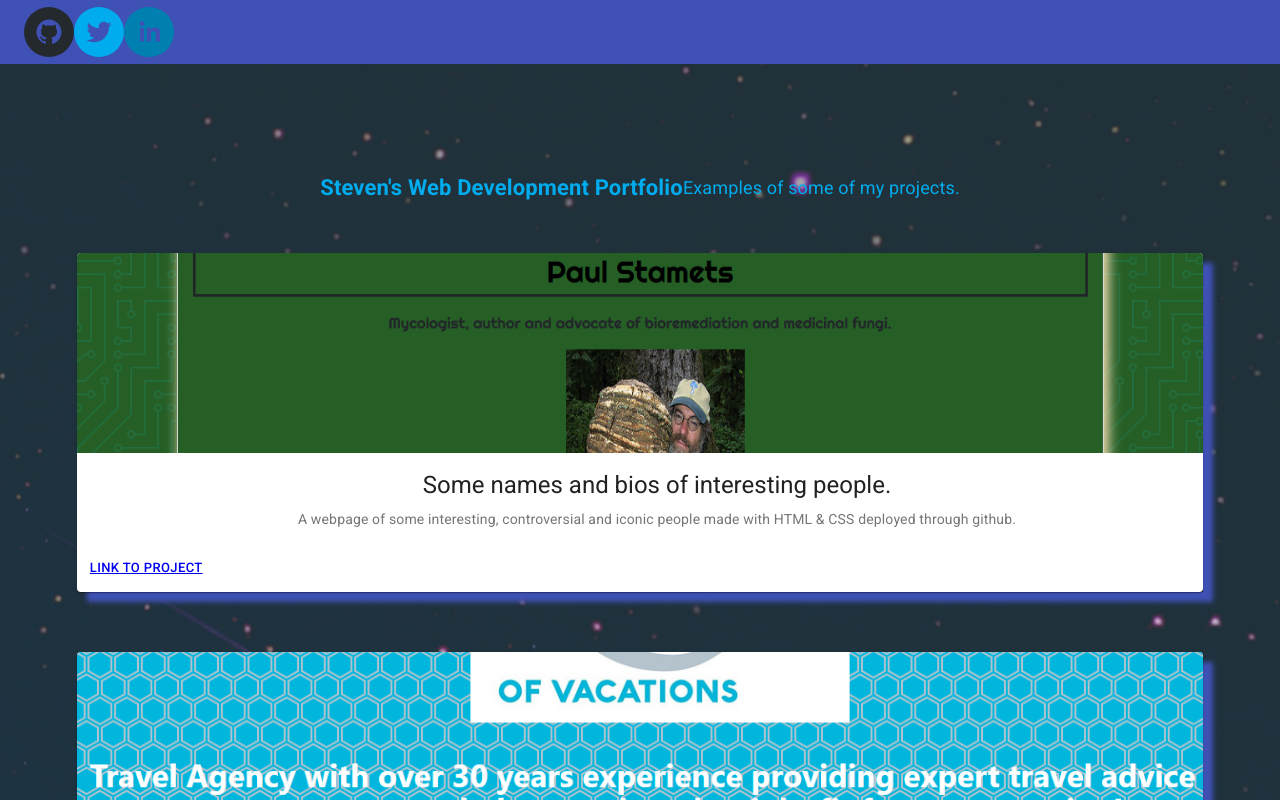
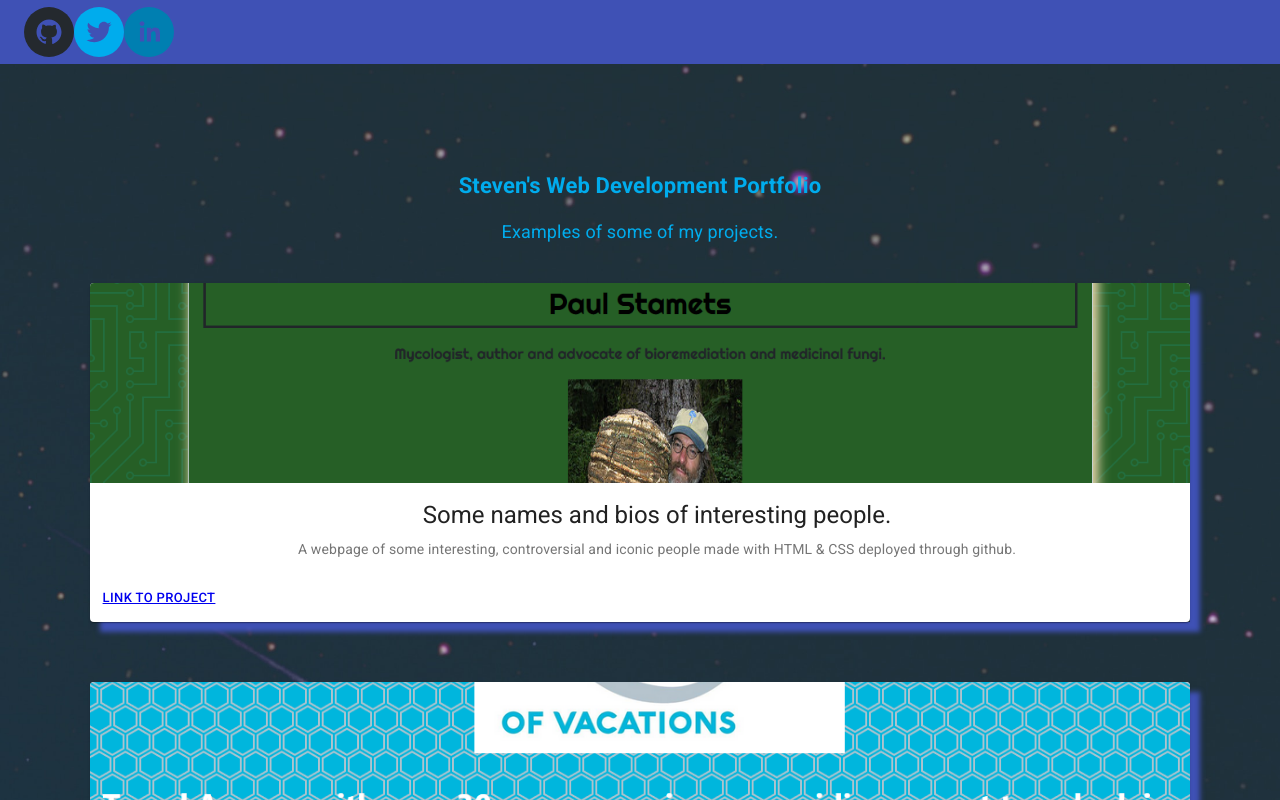
Before and after one commit to gubna/web-dev, a React (Create React App) app: page / in a window 1280 px wide. Shown: the top 800 px of the page. Built offline with nearby package versions, Linux system fonts and the light colour scheme.

Commit message:
added mx dns record

```diff
--- a/src/App.css
+++ b/src/App.css
@@ -1,4 +1,6 @@
-
+* {
+  box-sizing: border-box;
+}
 .container{
    background-image: url(./images/back.jpg);
    background-position: center;
@@ -6,7 +8,7 @@
     background-size: cover;
     position: relative;
    text-align: center;
-  padding: 6vw;
+    padding: 7vw;
   }
 
 .App {
--- a/src/component/bios.js
+++ b/src/component/bios.js
@@ -1,5 +1,5 @@
 import React from 'react';
-import { makeStyles } from '@material-ui/core/styles';
+import { makeStyles, } from '@material-ui/core/styles';
 import Card from '@material-ui/core/Card';
 import CardActionArea from '@material-ui/core/CardActionArea';
 import CardActions from '@material-ui/core/CardActions';
--- a/src/component/header.js
+++ b/src/component/header.js
@@ -1,17 +1,11 @@
 import React from 'react';
-import './FooterBox.css';
-import styled from 'styled-components'
-
-const Size = styled.p`
-  font-size: 1em;
-  `;
 
 function Header() {
   return (
     <div className="Head">
-      <Size>
+
       <h1>Steven's Web Development Portfolio</h1>
-<p>Examples of some of my projects.</p></Size>
+<p>Examples of some of my projects.</p>
     </div>
   );
 }
--- a/src/component/mail.js
+++ b/src/component/mail.js
@@ -1,19 +1,13 @@
 import React from 'react';
-import styled from 'styled-components';
 
-const Padd =styled.div`
-    text-align: center;
-    width: 100%;
-    padding: 2em;
-    `;
 
 function Mail() {
     return (
         <React.Fragment>
-            <Padd>
+
           <h2> Give Feedback On My Website.</h2>
 
-          <form action="mailto:stevenagri1@gmail.com" method="get" encType="text/plain">
+          <form action="mailto:steven@stevenagri.com" method="get" encType="text/plain">
             <p>Name: <input type="text" name="name" /></p>
             <p>Email: <input type="text" name="email" /></p>
             <p>Comments:
@@ -26,7 +20,7 @@ function Mail() {
             </p>
 
           </form>
-          </Padd>
+
           </React.Fragment>
       );
     }
--- a/src/component/verysmurt.js
+++ b/src/component/verysmurt.js
@@ -8,7 +8,6 @@ import CardMedia from '@material-ui/core/CardMedia';
 import Button from '@material-ui/core/Button';
 import Typography from '@material-ui/core/Typography';
 import Smart from '../images/verysmurt.png';
-import { flexbox } from '@material-ui/system';
 
 const useStyles = makeStyles({
   card: {
```
